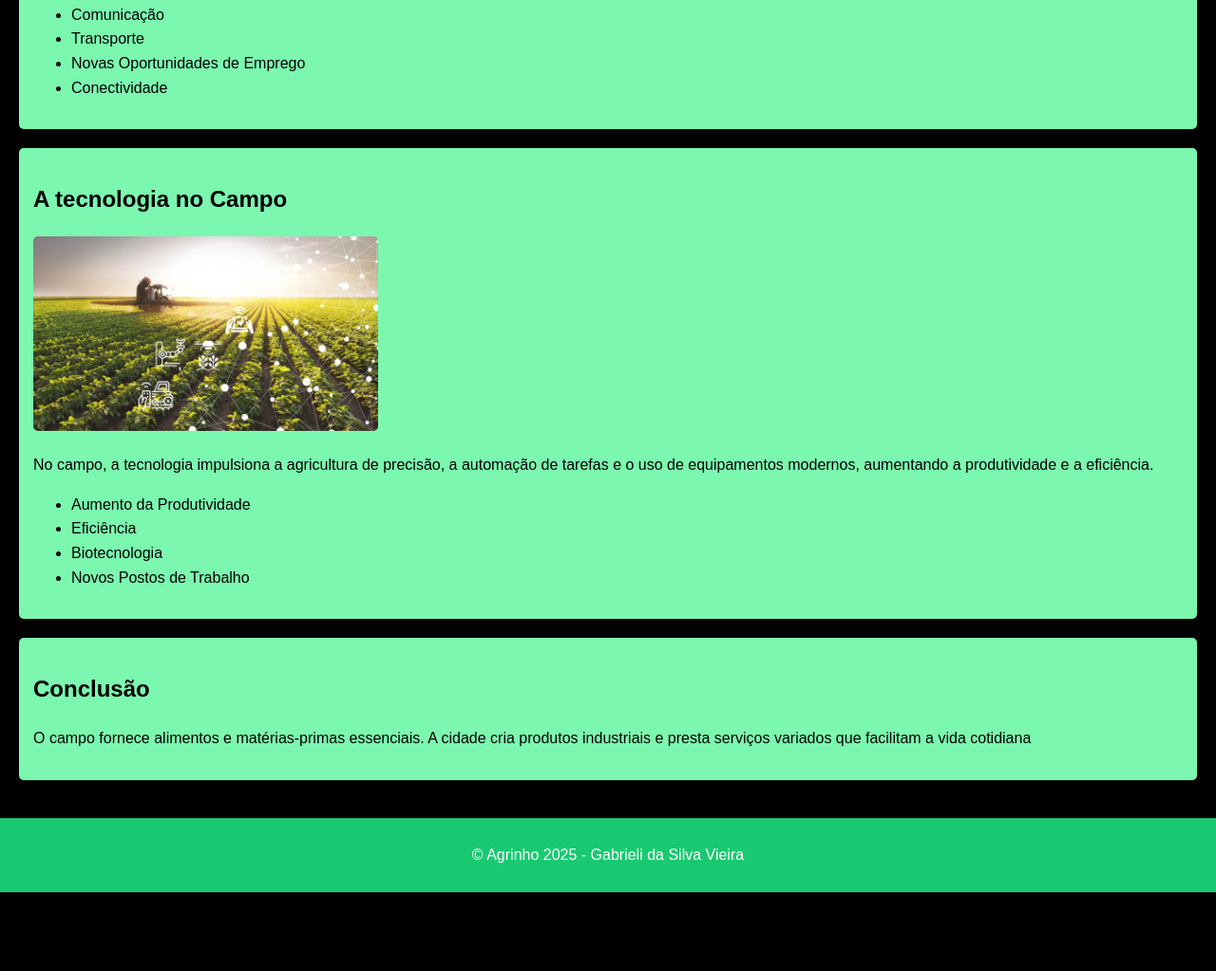
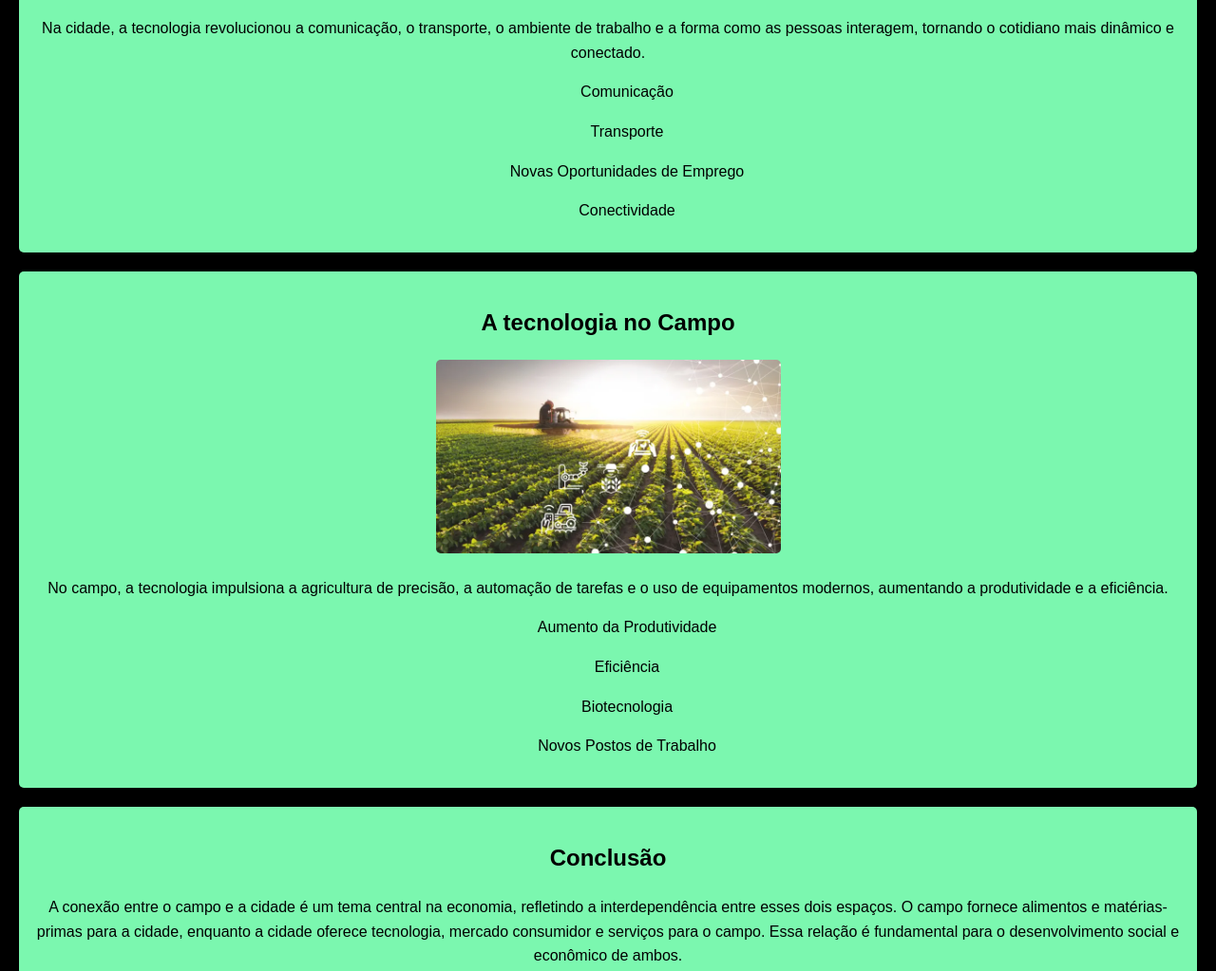
Before and after one commit to gabivieiraa/agrinho-2025, a plain HTML site: page index.html in a window 1280 px wide. Shown: the part 792-1815 px from the top of the page at 95% size. Before the commit the page ends 1732 px from the top, so only its background shows below. Drawn offline with Linux system fonts and the light colour scheme.

Commit message:
18-06-2025
finalizeii

```diff
--- a/index.html
+++ b/index.html
@@ -15,6 +15,7 @@
     <section class="intro">
       <h2>Introdução</h2>
       <p>O avanço tecnológico impacta significativamente tanto o campo quanto a cidade, trazendo transformações em diversas áreas.</p>
+      <p>A interdependência entre eles foi um ponto crucial, evidenciando como ambos os ambientes se complementam e são essenciais para a sociedade.</p>
     </section>
 
     <section class="city">
@@ -22,11 +23,10 @@
       <img src="cidade.png" alt="Vista panorâmica da cidade conectada" class="section-image"/>
       <p>Na cidade, a tecnologia revolucionou a comunicação, o transporte, o ambiente de trabalho e a forma como as pessoas interagem, tornando o cotidiano mais dinâmico e conectado. </p>
       <ul>
-        <li>Comunicação</li>
-        <li>Transporte</li>
-        <li>Novas Oportunidades de Emprego</li>
-        <li>Conectividade</li>
-      </ul>
+        <p>Comunicação</p>
+        <p>Transporte</p>
+        <p>Novas Oportunidades de Emprego</p>
+        <p>Conectividade</p>
     </section>
 
     <section class="field">
@@ -34,16 +34,16 @@
       <img src="campo.webp" alt="Campo com tecnologia conectada" class="section-image"/>
       <p>No campo, a tecnologia impulsiona a agricultura de precisão, a automação de tarefas e o uso de equipamentos modernos, aumentando a produtividade e a eficiência.</p>
       <ul>
-        <li>Aumento da Produtividade</li>
-        <li>Eficiência</li>
-        <li>Biotecnologia</li>
-        <li>Novos Postos de Trabalho</li>
-      </ul>
+        <p>Aumento da Produtividade</p>
+        <p>Eficiência</p>
+        <p>Biotecnologia</p>
+       <p>Novos Postos de Trabalho</p>
     </section>
 
-    <section class="conclusion">
+    <section class="concclusion">
       <h2>Conclusão</h2>
-      <p>O campo fornece alimentos e matérias-primas essenciais. A cidade cria produtos industriais e presta serviços variados que facilitam a vida cotidiana</p>
+      <p>A conexão entre o campo e a cidade é um tema central na economia, refletindo a interdependência entre esses dois espaços. O campo fornece alimentos e matérias-primas para a cidade, enquanto a cidade oferece tecnologia, mercado consumidor e serviços para o campo. Essa relação é fundamental para o desenvolvimento social e econômico de ambos.
+      </p>
     </section>
   </main>
   <footer>
--- a/style.css
+++ b/style.css
@@ -9,7 +9,7 @@ body {
   header {
     background: #19c971;
     color: #ffffff;
-    padding: 20px 0;
+    padding: 40px 0;
     text-align: center;
   }
 
@@ -44,3 +44,22 @@ body {
     bottom: 0;
     width: 100%;
   }
+
+.city{
+  display: block;
+  text-align: center;
+}
+
+.field{
+  display: block;
+  text-align: center;
+}
+
+.intro{
+  text-align: center;
+
+}
+
+.concclusion{
+  text-align: center;
+}
```
